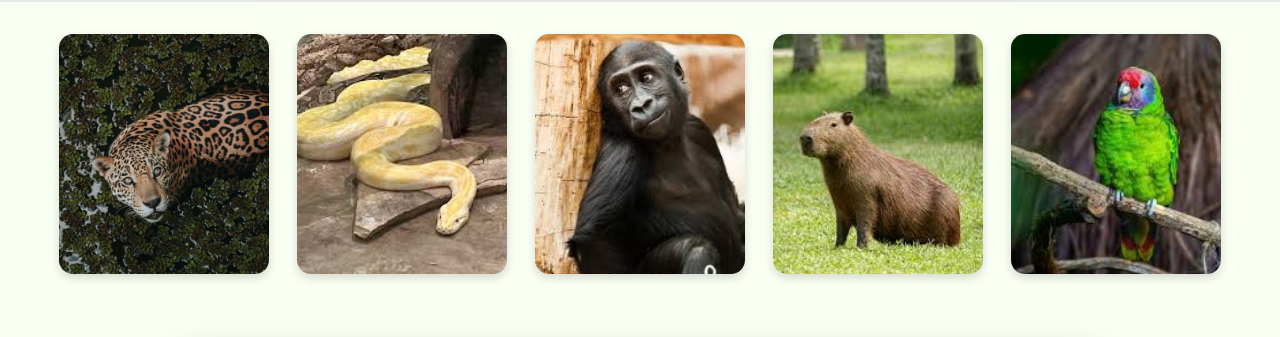
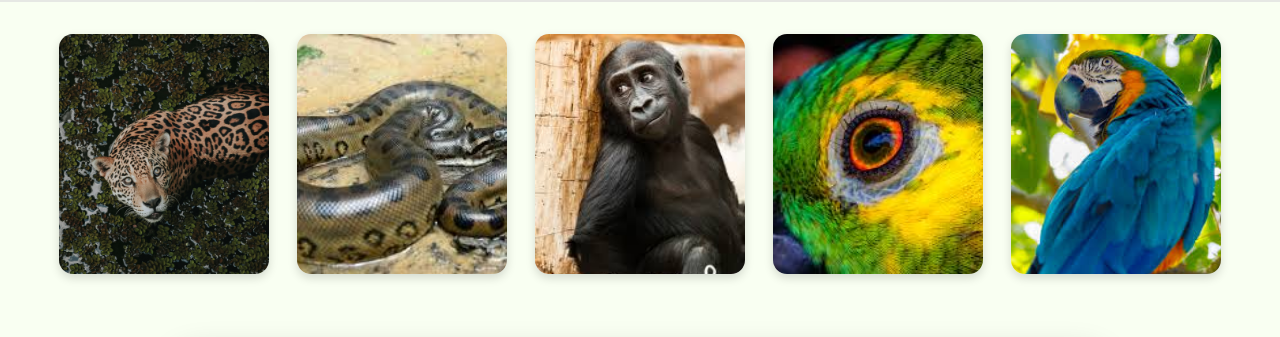
Before and after one commit to canvess/canves.github.io, a plain HTML site: page Centro.html in a window 1280 px wide. Shown: the part 98-435 px from the top of the page. Drawn offline with Linux system fonts and the light colour scheme.

Commit message:
Add files via upload

```diff
--- a/Centro.html
+++ b/Centro.html
@@ -11,19 +11,19 @@
     </div>
     <div class="image-container">
         <div class="QuadradoD">
-            <img src="Fotos/onca-pintada-nadando.JPEG" alt="Onça Pintada">
+            <img src="Fotos/onca-pintada-nadando.jpeg" alt="Onça Pintada">
         </div>
         <div class="QuadradoD">
-            <img src="Fotos/JiboiaDois.JFIF" alt="Jiboia">
+            <img src="Fotos/Jiboia.jfif" alt="Jiboia">
         </div>
         <div class="QuadradoD">
-            <img src="Fotos/Gorila.JFIF" alt="Gorila">
+            <img src="Fotos/Gorila.jfif" alt="Gorila">
         </div>
         <div class="QuadradoD">
-            <img src="Fotos/Capivara.JFIF" alt="Capivara">
+            <img src="Fotos/OlhoPapagaio.jfif" alt="Papagaio">
         </div>
         <div class="QuadradoD">
-            <img src="Fotos/PapagaioUm.JFIF" alt="Papagaio">
+            <img src="Fotos/AraraAzul.jfif" alt="Arara">
         </div>
     </div>
     <div class="caixaNova">
```
